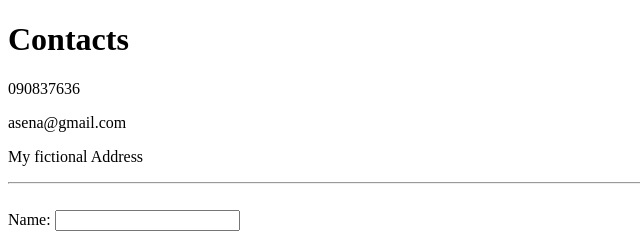
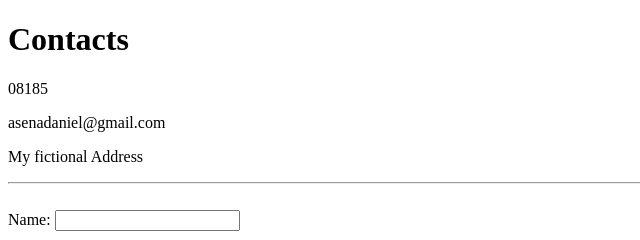
Before and after one commit to asenadaniel/cv, a plain HTML site: page contact.html in a window 1280 px wide. Shown: the top 240 px of the page, 0-640 px from the left. Drawn offline with Linux system fonts and the light colour scheme.

Commit message:
Update contact.html

```diff
--- a/contact.html
+++ b/contact.html
@@ -8,8 +8,8 @@
   </head>
   <body>
     <h1>Contacts</h1>
-    <p>090837636</p>
-    <p>asena@gmail.com</p>
+    <p>08185</p>
+    <p>asenadaniel@gmail.com</p>
     <p>My fictional Address</p>
     <hr />
     <br />
```
